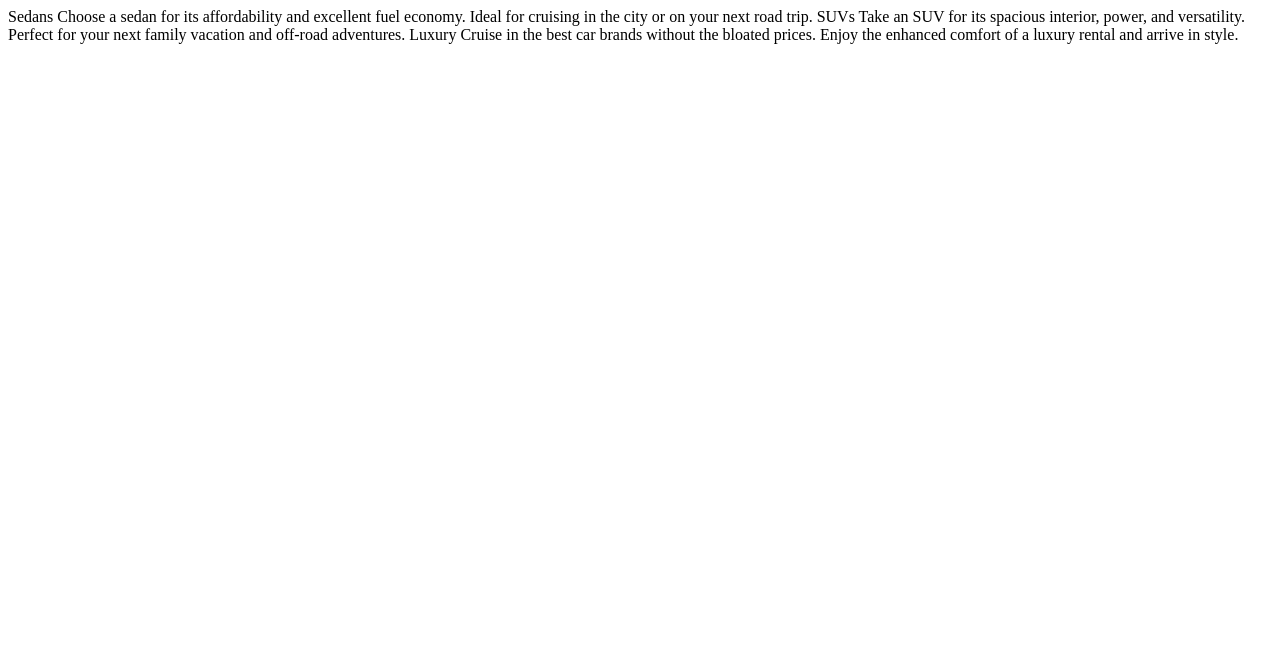
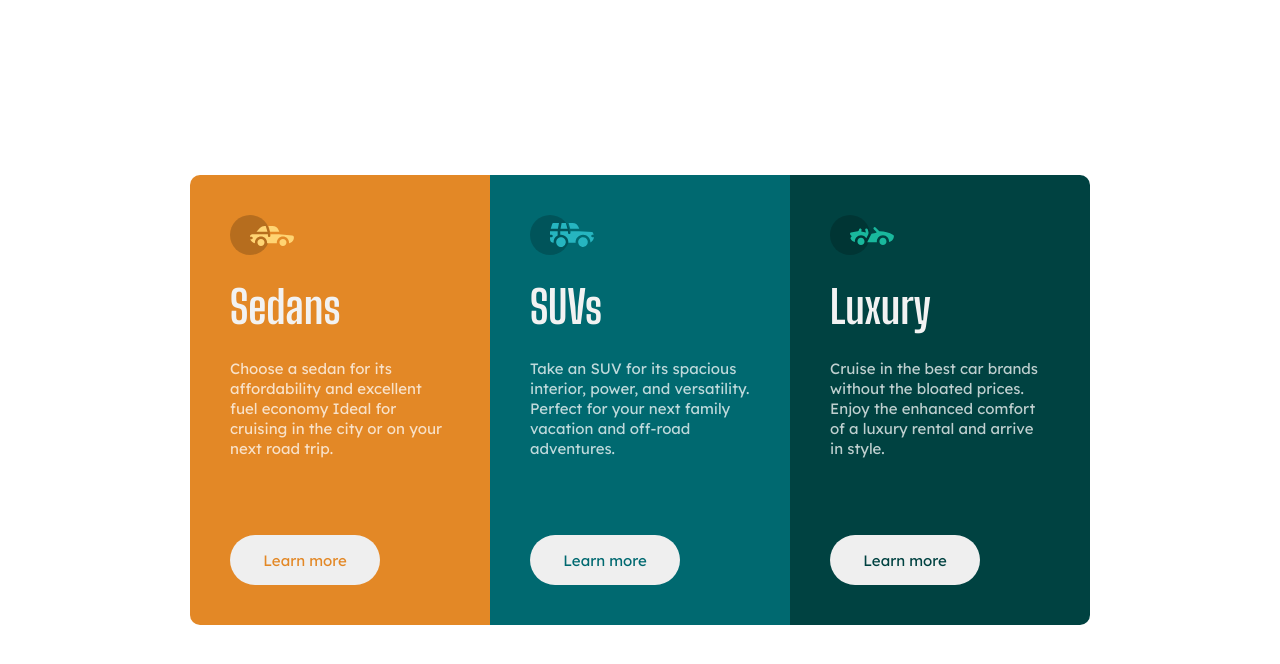
Before and after one commit to roopsBee/3-column-preview-card, a plain HTML site: page index.html in a window 1280 px wide. Drawn offline with Linux system fonts and the light colour scheme.

Commit message:
create cards

```diff
--- a/index.html
+++ b/index.html
@@ -4,25 +4,57 @@
     <meta charset="UTF-8" />
     <meta name="viewport" content="width=device-width, initial-scale=1.0" />
     <!-- displays site properly based on user's device -->
-
+    <link rel="preconnect" href="https://fonts.gstatic.com" />
+    <link
+      href="https://fonts.googleapis.com/css2?family=Lexend+Deca&display=swap"
+      rel="stylesheet"
+    />
+    <link rel="preconnect" href="https://fonts.gstatic.com" />
+    <link
+      href="https://fonts.googleapis.com/css2?family=Big+Shoulders+Display:wght@700&display=swap"
+      rel="stylesheet"
+    />
     <link rel="icon" type="image/png" sizes="32x32" href="./images/favicon-32x32.png" />
-
+    <link rel="stylesheet" href="style.css" />
     <title>Frontend Mentor | 3-column preview card component</title>
-    <style>
-      .attribution {
-        font-size: 11px;
-        text-align: center;
-      }
-      .attribution a {
-        color: hsl(228, 45%, 44%);
-      }
-    </style>
   </head>
   <body>
-    Sedans Choose a sedan for its affordability and excellent fuel economy. Ideal for
-    cruising in the city or on your next road trip. SUVs Take an SUV for its spacious
-    interior, power, and versatility. Perfect for your next family vacation and off-road
-    adventures. Luxury Cruise in the best car brands without the bloated prices. Enjoy the
-    enhanced comfort of a luxury rental and arrive in style.
+    <main>
+      <div class="cards">
+        <article class="card card-sedan">
+          <div class="card-content">
+            <img class="card-icon" src="./images/icon-sedans.svg" alt="sedan icon" />
+            <h2 class="card-header">Sedans</h2>
+            <p class="card-text">
+              Choose a sedan for its affordability and excellent fuel economy Ideal for
+              cruising in the city or on your next road trip.
+            </p>
+            <button class="card-button sedan">Learn more</button>
+          </div>
+        </article>
+        <article class="card card-suv">
+          <div class="card-content">
+            <img class="card-icon" src="./images/icon-suvs.svg" alt="suv icon" />
+            <h2 class="card-header">SUVs</h2>
+            <p class="card-text">
+              Take an SUV for its spacious interior, power, and versatility. Perfect for
+              your next family vacation and off-road adventures.
+            </p>
+            <button class="card-button suv">Learn more</button>
+          </div>
+        </article>
+        <article class="card card-luxury">
+          <div class="card-content">
+            <img class="card-icon" src="./images/icon-luxury.svg" alt="luxury" />
+            <h2 class="card-header">Luxury</h2>
+            <p class="card-text">
+              Cruise in the best car brands without the bloated prices. Enjoy the enhanced
+              comfort of a luxury rental and arrive in style.
+            </p>
+            <button class="card-button luxury">Learn more</button>
+          </div>
+        </article>
+      </div>
+    </main>
   </body>
 </html>
--- /dev/null
+++ b/style.css
@@ -0,0 +1,115 @@
+:root {
+  --big-shoulders-font: "Big Shoulders Display", cursive;
+  --lexend-font: "Lexend Deca", sans-serif;
+  --orange: hsl(31, 77%, 52%);
+  --cyan: hsl(184, 100%, 22%);
+  --dark-cyan: hsl(179, 100%, 13%);
+  --primary-text: hsl(0, 0%, 95%);
+  --secondary-text: hsla(0, 0%, 100%, 0.75);
+}
+* {
+  margin: 0;
+  padding: 0;
+}
+
+main {
+  display: flex;
+  justify-content: center;
+  align-items: center;
+}
+
+.cards {
+  margin: 75px 0px;
+  display: flex;
+  flex-direction: column;
+  align-items: center;
+}
+
+.card {
+  width: 300px;
+  height: 425px;
+}
+
+.card-content {
+  padding: 40px;
+  display: flex;
+  flex-direction: column;
+  height: 100%;
+  box-sizing: border-box;
+}
+
+.card-icon {
+  align-self: flex-start;
+}
+
+.card-header {
+  font-family: var(--big-shoulders-font);
+  color: var(--primary-text);
+  font-size: 45px;
+  margin: 25px 0;
+}
+
+.card-text {
+  font-family: var(--lexend-font);
+  color: var(--secondary-text);
+  font-size: 15px;
+  line-height: 20px;
+}
+
+.card-button {
+  border: none;
+  border-radius: 25px;
+  width: 150px;
+  height: 50px;
+  font-family: var(--lexend-font);
+  font-size: 15px;
+  margin-top: auto;
+}
+
+.card-button.sedan {
+  color: var(--orange);
+}
+.card-button.suv {
+  color: var(--cyan);
+}
+
+.card-button.luxury {
+  color: var(--dark-cyan);
+}
+
+.card-sedan {
+  background-color: var(--orange);
+  border-radius: 10px 10px 0px 0px;
+}
+
+.card-suv {
+  background-color: var(--cyan);
+}
+
+.card-luxury {
+  background-color: var(--dark-cyan);
+  border-radius: 0px 0px 10px 10px;
+}
+
+@media (min-width: 990px) {
+  main {
+    height: 100vh;
+  }
+
+  .cards {
+    flex-direction: row;
+    margin: auto;
+  }
+
+  .card {
+    height: 450px;
+  }
+
+  .card-sedan {
+    border-radius: 10px 0px 0px 10px;
+  }
+
+  .card-luxury {
+    border-radius: 0px 10px 10px 0px;
+  }
+}
```
